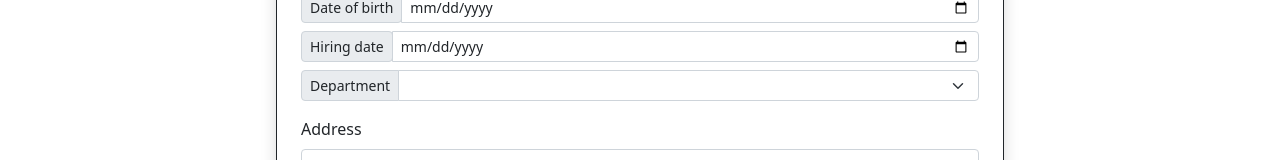
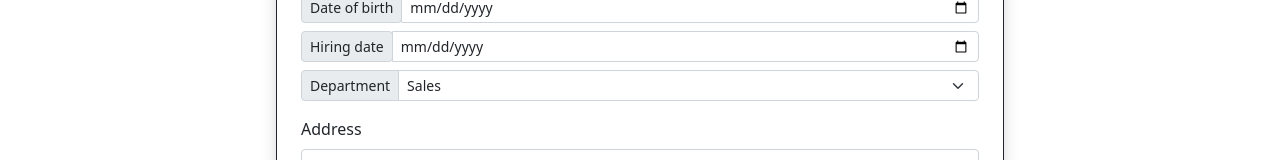
Before and after one commit to Erik-TH/P14-OC, a React (Create React App) app: page / in a window 1280 px wide. Shown: the part 276-436 px from the top of the page. Built offline with nearby package versions, Linux system fonts and the light colour scheme.

Commit message:
form : departmentsList

```diff
--- a/src/components/FormCreateEmployee.jsx
+++ b/src/components/FormCreateEmployee.jsx
@@ -4,6 +4,7 @@ import { useDispatch } from "react-redux";
 import { addEmployee } from "../features/employeeSlice";
 
 import { statesList } from "../data/statesList.js";
+import { departmentsList } from "../data/departmentsList"
 
 import Container from "react-bootstrap/Container";
 import InputGroup from "react-bootstrap/InputGroup";
@@ -128,7 +129,13 @@ function FormCreateEmployee() {
                 value={department}
                 required
               >
-
+                {departmentsList.map((stateObj, index) => {
+                  return (
+                    <option key={index} value={stateObj.value}>
+                      {stateObj.value}
+                    </option>
+                  );
+                })}
               </Form.Select>
             </InputGroup>
 
--- /dev/null
+++ b/src/data/departmentsList.js
@@ -0,0 +1,22 @@
+export const departmentsList  = [
+    {
+        "label": "Sales",
+        "value": "Sales"
+    },
+    {
+        "label": "Marketing",
+        "value": "Marketing"
+    },
+    {
+        "label": "Engineering",
+        "value": "Engineering"
+    },
+    {
+        "label": "Human Resources",
+        "value": "Human Resources"
+    },
+    {
+        "label": "Legal",
+        "value": "Legal"
+    }
+];
```
